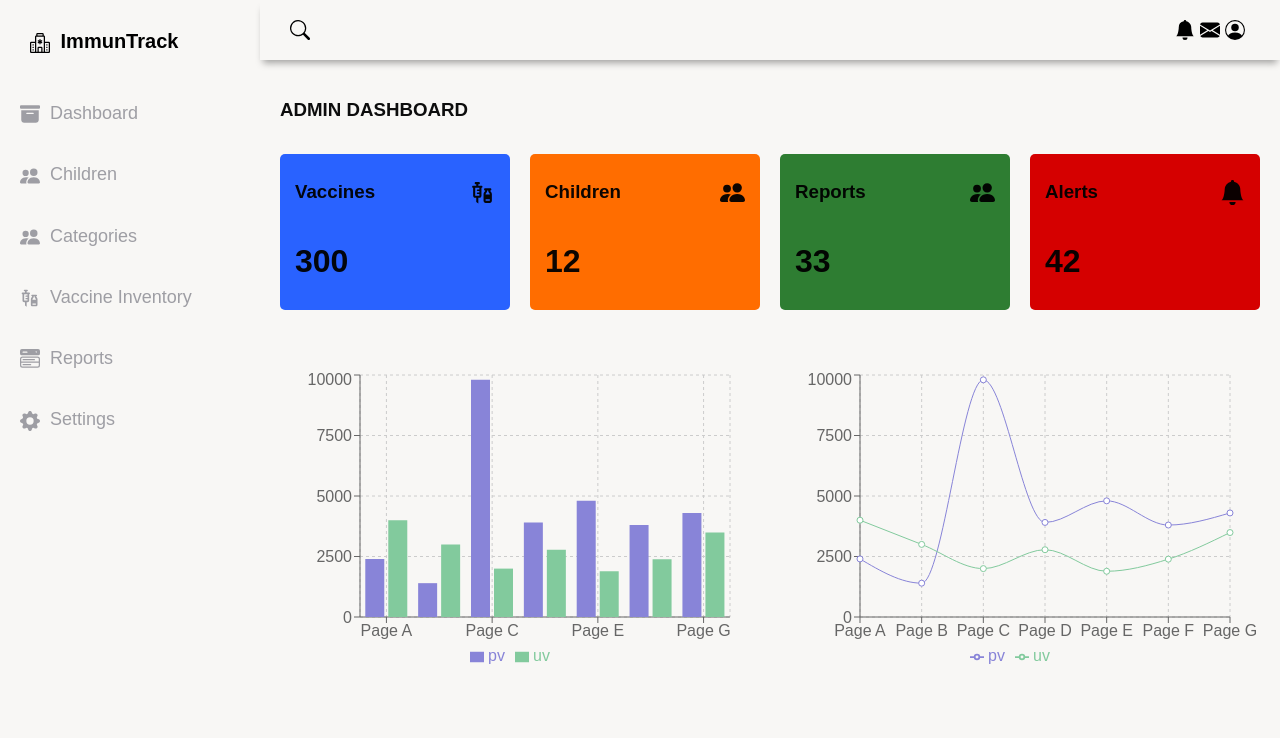
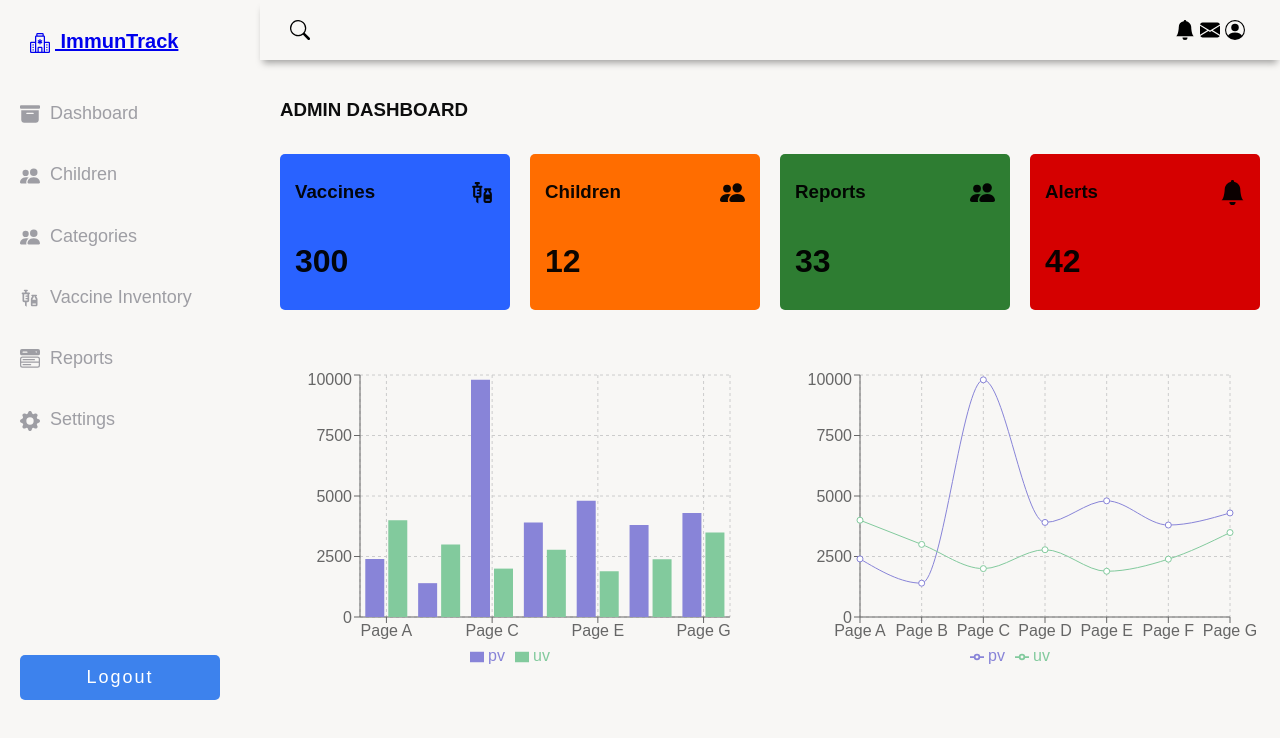
Before and after one commit to johnmalek/ImmunTrack, a React (Vite) app in the folder AdminPanel/: page /home in a window 1280 px wide. Shown: the top 738 px of the page. Built offline with nearby package versions, Linux system fonts and the light colour scheme.

Commit message:
More changes

```diff
--- a/AdminPanel/src/App.css
+++ b/AdminPanel/src/App.css
@@ -106,6 +106,27 @@ body {
   text-decoration: none;
   color: #9e9ea4;
 }
+
+.logout-btn {
+  display: block;
+  height: 45px;
+  width: 200px;
+  padding: 10px;
+  background-color: #3d82ed;
+  color: #fff;
+  text-align: center;
+  text-decoration: none;
+  margin-left: 20px;
+  margin-bottom: 100px;
+  cursor: pointer;
+  font-size: 18px;
+  border: none;
+  border-radius: 5px;
+  letter-spacing: 2px;
+  position: absolute;
+  bottom: 0;
+}
+
 
 .sidebar-responsive {
   display: inline !important;
--- a/AdminPanel/src/components/Sidebar.jsx
+++ b/AdminPanel/src/components/Sidebar.jsx
@@ -7,14 +7,17 @@ import {
     BsPeopleFill
 } from 'react-icons/bs'
 import { MdVaccines } from 'react-icons/md'
+import { Link } from 'react-router-dom'
 
 function Sidebar({openSideBarToggle, OpenSideBar}){
     return(
         <aside id='sidebar' className={openSideBarToggle ? "sidebar-responsive": ""}>
             <div className='sidebar-title'>
-                <div className='sidebar-brand'>
-                    <BsHospital className='icon'/> ImmunTrack
-                </div>
+                <Link to="/home">
+                    <div className='sidebar-brand'>
+                        <BsHospital className='icon'/> ImmunTrack
+                    </div>
+                </Link>
                 <span className='icon close-icon' onClick={OpenSideBar}>X</span>
             </div>
 
@@ -50,6 +53,9 @@ function Sidebar({openSideBarToggle, OpenSideBar}){
                     </a>
                 </li>
             </ul>
+            <div>
+                <button className='logout-btn'>Logout</button>
+            </div>
         </aside>
     )
 }
```
